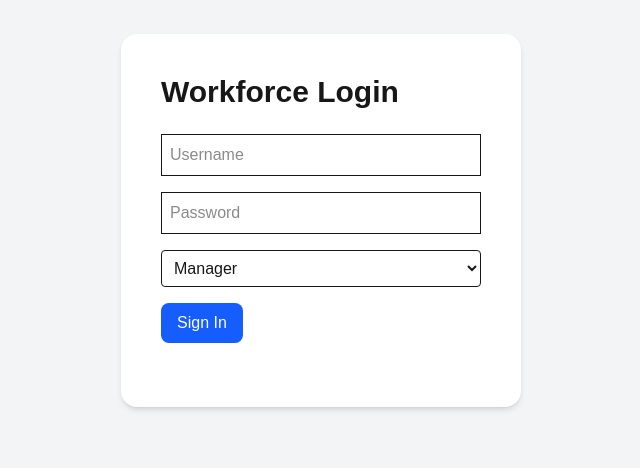
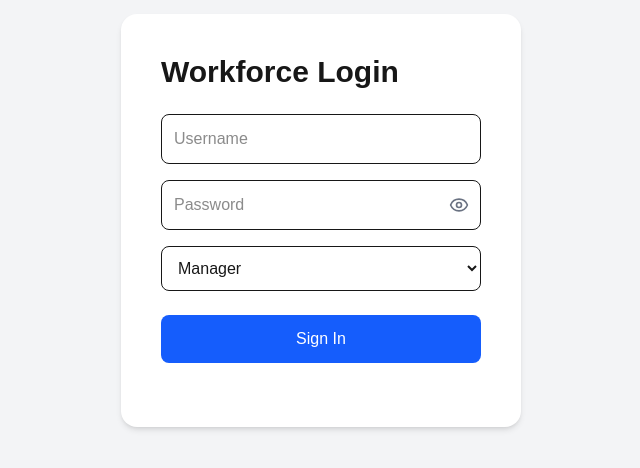
Before and after one commit to Keerthireddy585/ai-workforce-risk-system, a Next.js app in the folder frontend/: page /login in a window 1280 px wide. Shown: the part 180-648 px from the top of the page, without its empty margins (319-959 px from the left). Built offline with nearby package versions, Linux system fonts and the light colour scheme.

Commit message:
Enhance login page styling and user experience

```diff
--- a/frontend/app/login/page.tsx
+++ b/frontend/app/login/page.tsx
@@ -3,6 +3,7 @@
 import axios from "axios"
 import { useState } from "react"
 import {useRouter} from "next/navigation";
+import { Eye, EyeOff } from "lucide-react"
 
 export default function LoginPage() {
 
@@ -13,6 +14,7 @@ export default function LoginPage() {
   const [role, setRole] = useState("Manager")
   const [username, setUsername] = useState("")
   const [password, setPassword] = useState("")
+  const [showPassword, setShowPassword] = useState(false)
   const router = useRouter();
 
   const handleLogin = async () => {
@@ -81,21 +83,44 @@ export default function LoginPage() {
             placeholder="Username"
             value={username}
             onChange={(e) => setUsername(e.target.value)}
-            className="border p-2 w-full mb-4"
+            className="border rounded-lg p-3 w-full mb-4"
           />
 
-          <input
+          {/* <input
             type="password"
             placeholder="Password"
             value={password}
             onChange={(e) => setPassword(e.target.value)}
             className="border p-2 w-full mb-4"
-          />
+          /> */}
+
+          <div className="relative mb-4">
+            <input
+              type={showPassword ? "text" : "password"}
+              placeholder="Password"
+              value={password}
+              onChange={(e) => setPassword(e.target.value)}
+              className="w-full border rounded-lg p-3 pr-12"
+            />
+
+            <button
+              type="button"
+              onClick={() => setShowPassword(!showPassword)}
+              className="absolute right-3 top-1/2 -translate-y-1/2 text-gray-500 hover:text-blue-600 transition"
+            >
+              {showPassword ? (
+                <EyeOff size={20} />
+              ) : (
+                <Eye size={20} />
+              )}
+            </button>
+          </div>
+
 
         <select
           value={role}
           onChange={(e) => setRole(e.target.value)}
-          className="border p-2 rounded w-full mb-4"
+          className="border p-3 rounded-lg w-full mb-6"
         >
 
           <option value="Admin">Admin</option>
@@ -106,7 +131,7 @@ export default function LoginPage() {
         <button
           // onClick={() => router.push("/dashboard")}
           onClick={handleLogin}
-          className="bg-blue-600 text-white px-4 py-2 rounded-lg"
+          className="bg-blue-600 text-white py-3 rounded-lg w-full hover:shadow-xl transition-all duration-200"
         >
           Sign In
         </button>
--- a/frontend/package.json
+++ b/frontend/package.json
@@ -11,6 +11,7 @@
   "dependencies": {
     "axios": "^1.16.1",
     "jwt-decode": "^4.0.0",
+    "lucide-react": "^1.18.0",
     "next": "16.2.6",
     "react": "19.2.4",
     "react-dom": "19.2.4",
```
Also changed, not shown: 1 other file (tests, documents, lock files or other folders).
